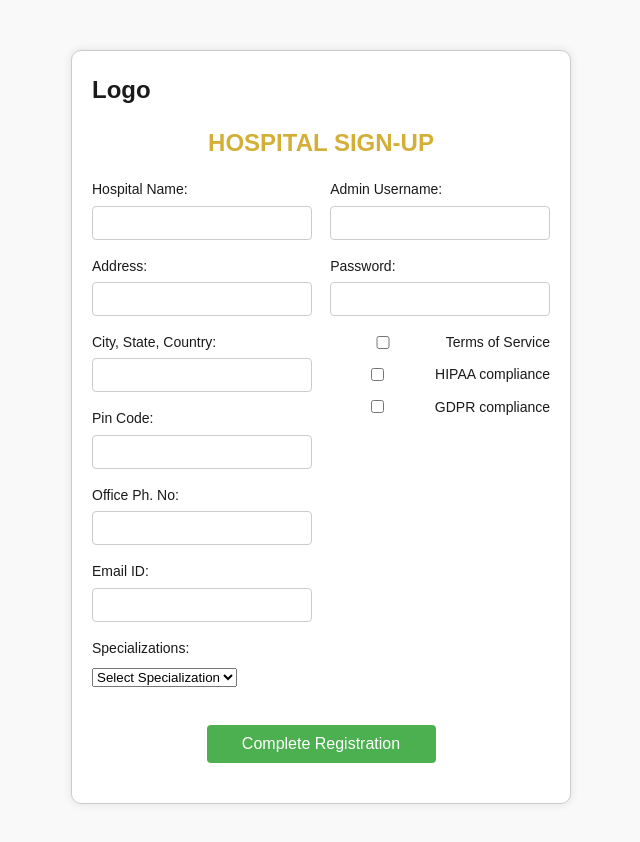
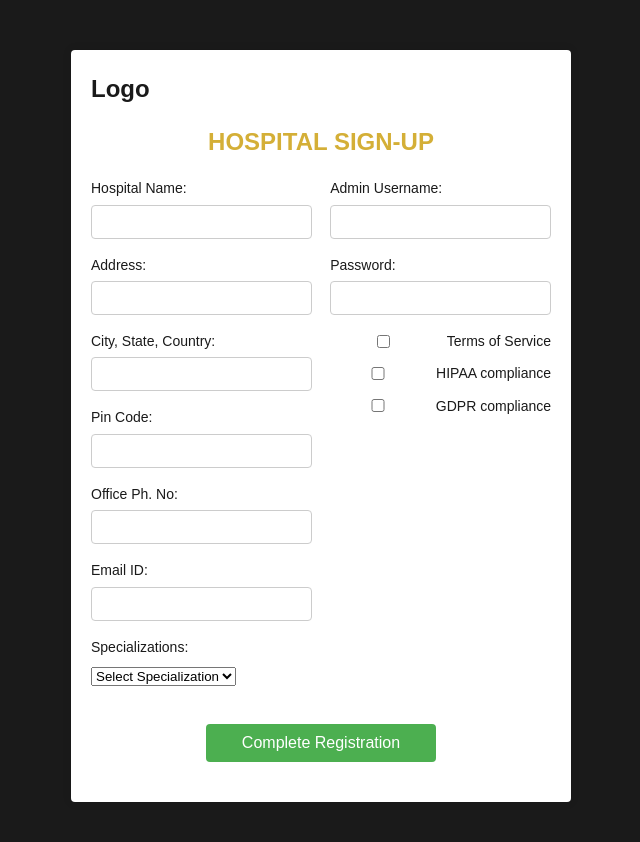
Before and after one commit to Adhhhithya/Innothon, a React (Vite) app in the folder website/mediq/: page /hospitallogin in a window 1280 px wide. Shown: the top 842 px of the page, without its empty margins (319-959 px from the left). Built offline with nearby package versions, Linux system fonts and the light colour scheme.

Commit message:
app.jsx romoved few lines

```diff
--- a/website/mediq/src/App.jsx
+++ b/website/mediq/src/App.jsx
@@ -16,10 +16,8 @@ const MainPage = () => {
       <h1>Welcome to MediQ</h1>
       <h2>Are you a</h2>
       <div className="button-container">
-        <button onClick={() => navigate('/homepage')}>User/Patient</button>
         <button onClick={() => navigate('/hospitallogin')}>Hospital</button>
         <button onClick={() => navigate('/patientlogin')}>User/Patient</button>
-        <button onClick={() => navigate('/homepage')}>Hospital</button>
       </div>
     </div>
   );
@@ -31,7 +29,6 @@ const App = () => {
       <Routes>
         <Route path="/" element={<MainPage />} />
         <Route path="/patientlogin" element={<Patientlogin />} />
-        <Route path="/homepage" element={<HomePage />} />
         <Route path="/hospitallogin" element={<HospitalLogin />} />
       </Routes>
     </Router>
--- a/website/mediq/src/Hospitallogin.css
+++ b/website/mediq/src/Hospitallogin.css
@@ -1,4 +1,4 @@
-body {
+.form-container{
     font-family: Arial, sans-serif;
     background-color: #f9f9f9;
 }
@@ -7,8 +7,6 @@ body {
     width: 60%;
     margin: 50px auto;
     padding: 20px;
-    border: 1px solid #ccc;
-    border-radius: 10px;
     background-color: #fff;
     box-shadow: 0 0 10px rgba(0, 0, 0, 0.1);
 }
```
